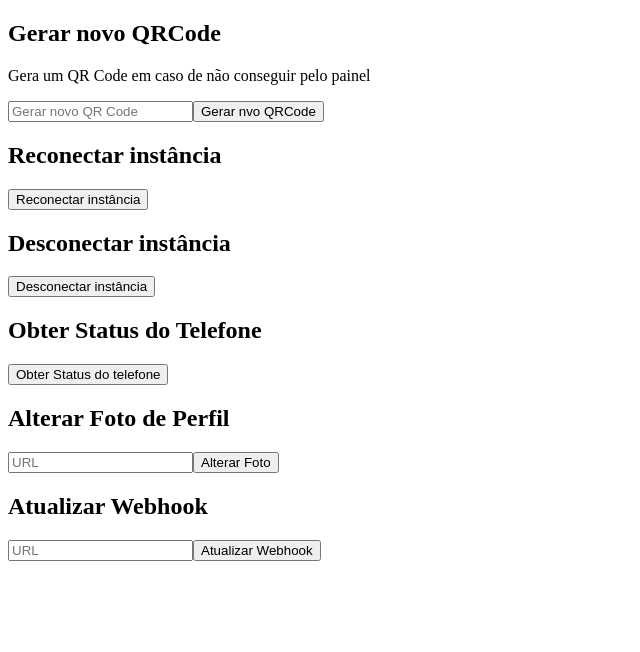
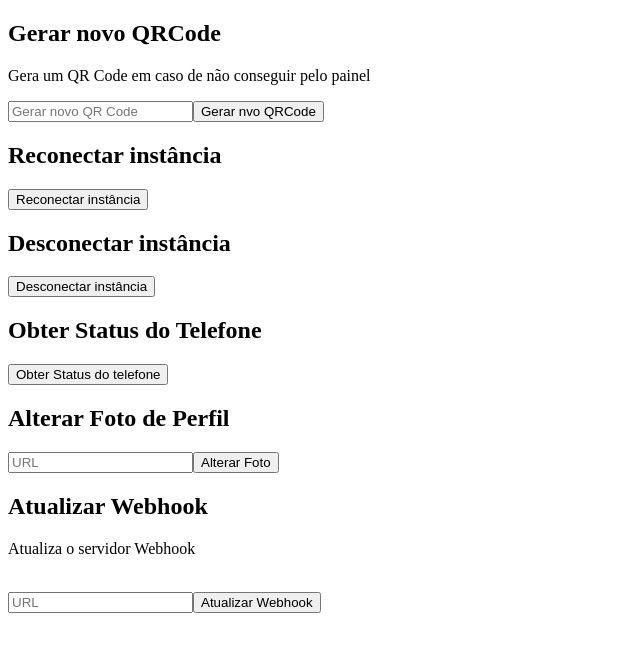
Before and after one commit to OmarBahmad/chatpro-api, a React (Create React App) app: page /instance in a window 1280 px wide. Shown: the top 652 px of the page, without its empty margins (0-640 px from the left). Built offline with nearby package versions, Linux system fonts and the light colour scheme.

Commit message:
Remove Session2

```diff
--- a/src/Pages/Instance/RefreshWebhook/index.js
+++ b/src/Pages/Instance/RefreshWebhook/index.js
@@ -19,6 +19,8 @@ export default function RefreshWebhook() {
   return (
     <div>
       <h2>Atualizar Webhook</h2>
+      <p>Atualiza o servidor Webhook</p>
+      <br/>
       <input
         placeholder="URL"
         className="input-msg"
```
Also changed, not shown: src/Components/index.js (renamed from src/Components/ReadFileXML/ReadFile.js).
